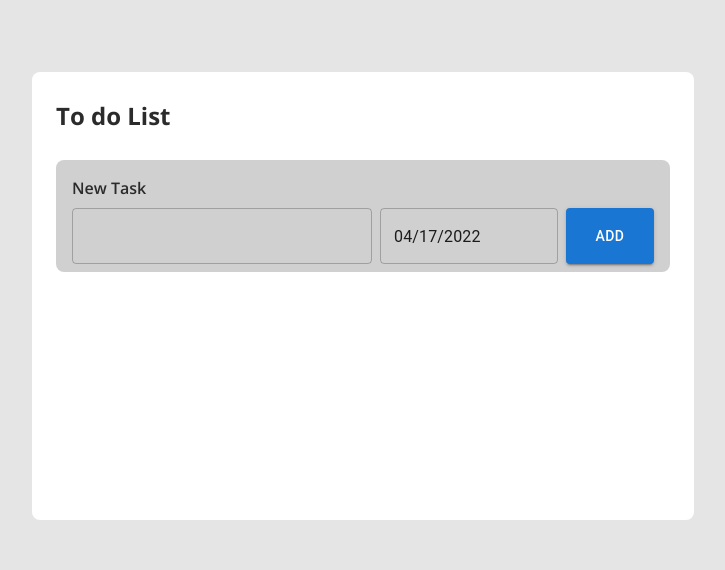
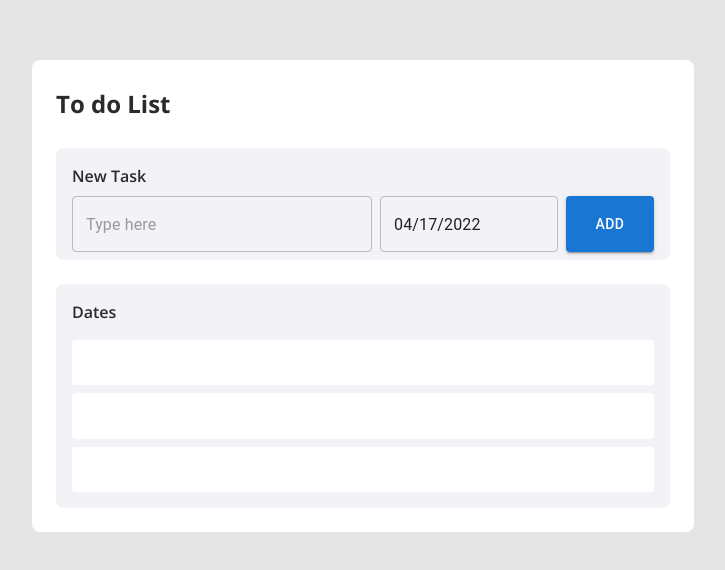
Before and after one commit to hamyeghishyan/shop, a React (Create React App) app: page / in a window 1280 px wide. Shown: the part 104-674 px from the top of the page, without its empty margins (277-1002 px from the left). Built offline with nearby package versions, Linux system fonts and the light colour scheme.

Commit message:
create functions

```diff
--- a/src/components/TodoList/index.jsx
+++ b/src/components/TodoList/index.jsx
@@ -4,20 +4,40 @@ import dayjs from "dayjs";
 import { AdapterDayjs } from "@mui/x-date-pickers/AdapterDayjs";
 import { LocalizationProvider, MobileDatePicker } from "@mui/x-date-pickers";
 import { Button } from "@mui/material";
+import { useState } from "react";
 import "./style.scss";
 
 function TodoList() {
+
+    const [newItem, setNewItem] = useState("");
+    const [items, setItems] = useState([]);
+
+    function addItem() {
+        console.log(newItem);
+    }
+
     return <div className="todo_list_wrapper">
         <h3 className="todo_list_title">To do List</h3>
         <div className="new_task_wrapper">
             <h3 className="new_task_title">New Task</h3>
             <div className="new_task_inputs_wrapper">
-            <TextField variant="outlined" />
-            <LocalizationProvider dateAdapter={AdapterDayjs}>
-                    <MobileDatePicker defaultValue={dayjs("2022-04-17")} />
+            <TextField variant="outlined" placeholder="Type here"
+            />
+            <LocalizationProvider
+                dateAdapter={AdapterDayjs}
+                value = {newItem}
+                onChange={e => setNewItem(e.target.value)}
+            >
+                <MobileDatePicker defaultValue={dayjs("2022-04-17")} />
             </LocalizationProvider>
-            <Button variant="contained">Add</Button>
+            <Button variant="contained" onClick={() => addItem()} >Add</Button>
             </div>
+        </div>
+        <div className="date_wrapper">
+            <h3 className="dates_title">Dates</h3>
+            <p className="dates_paragraphs"></p>
+            <p className="dates_paragraphs"></p>
+            <p className="dates_paragraphs"></p>
         </div>
     </div>
 }
--- a/src/components/TodoList/style.scss
+++ b/src/components/TodoList/style.scss
@@ -12,7 +12,7 @@
     }
     & .new_task_wrapper {
         width: 100%;
-        background-color: #d0d0d0;
+        background-color: #f2f2f7;
         border-radius: 8px;
         height: 112px;
         margin-top: 24px;
@@ -31,4 +31,28 @@
             grid-template-columns: 1fr 178px 88px;
         }
     }
+    & .date_wrapper {
+        width: 614px;
+        height: 224px;
+        border-radius: 8px;
+        background-color: #f2f2f7;
+        margin-top: 24px;
+        padding: 16px;
+        display: flex;
+        flex-direction: column;
+        gap: 8px;
+        & .dates_title {
+            color: #2b2b2b;
+            font-size: 16px;
+            line-height: 24px;
+            font-family: "OpenSans-600";
+            margin-bottom: 8px;
+        }
+        & .dates_paragraphs {
+            width: 582px;
+            height: 48px;
+            border-radius: 4px;
+            background-color: #fff;
+        }
+    }
 }
```
Also changed, not shown: src/index.js (+4 -4 lines).
